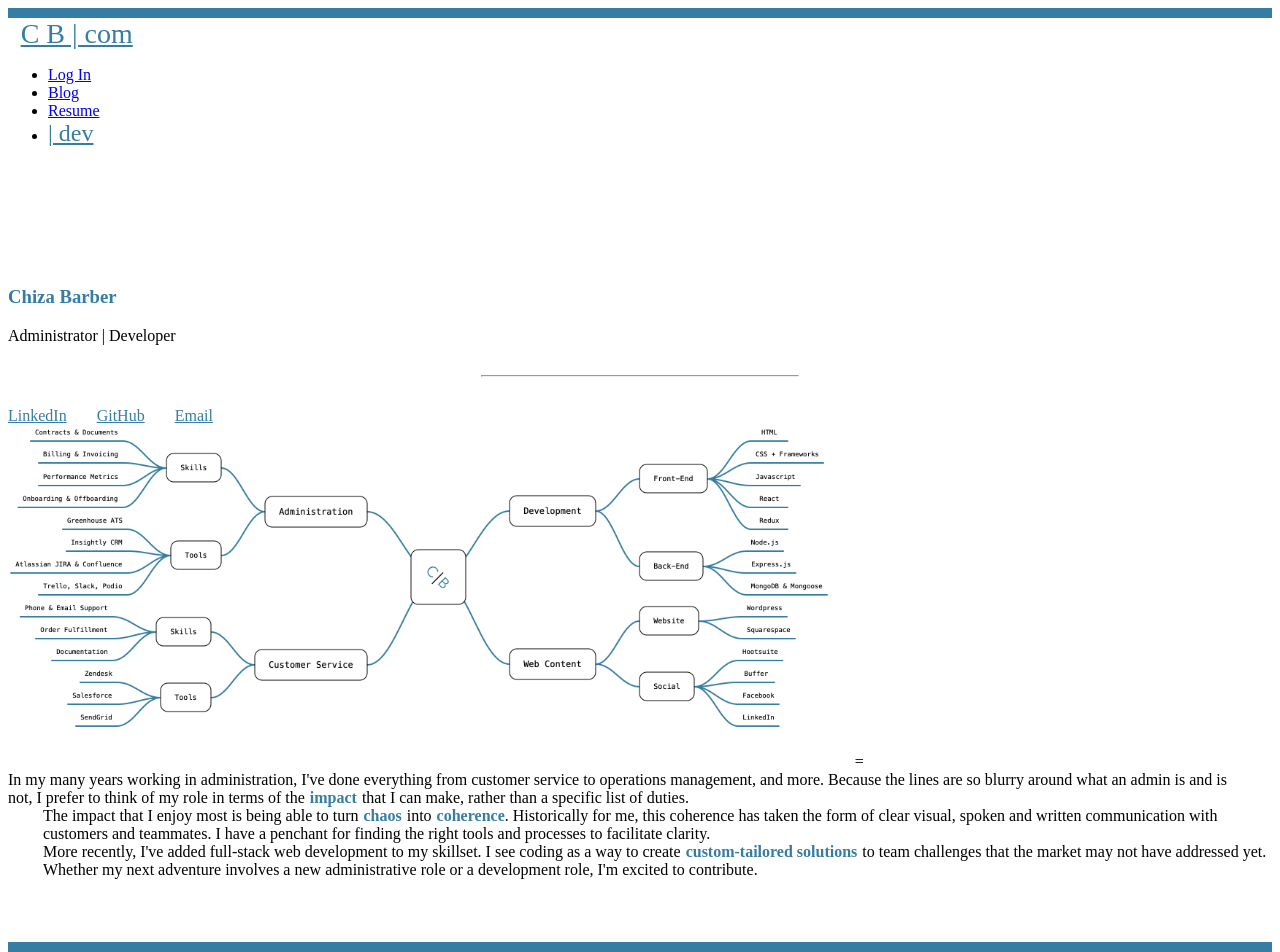
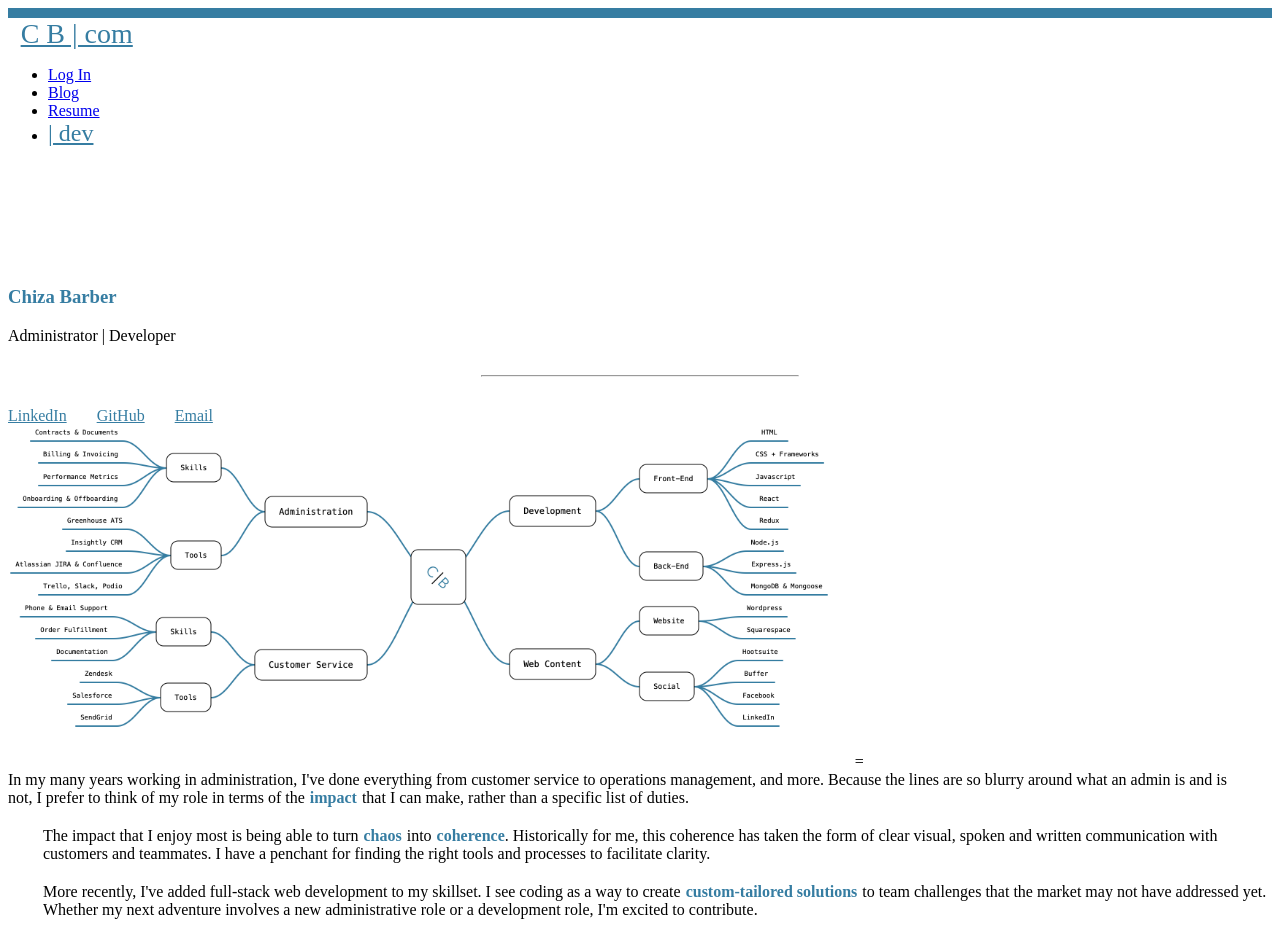
Before and after one commit to chizabarber/ssr-server, a React app: page / in a window 1280 px wide. Shown: the top 952 px of the page. Built offline with nearby package versions, Linux system fonts and the light colour scheme; the HTML template or start-up script is replaced by a standard one.

Commit message:
edited HomePage layout

```diff
--- a/src/client/pages/HomePage.js
+++ b/src/client/pages/HomePage.js
@@ -20,11 +20,12 @@ class HomePage extends Component {
     renderContent () {
         return (
             <div className='container'>
-                <div className='row' style={{ paddingBottom: '5%' }}>
+                <div className='row'>
                     <div
                         className='col s12 m12 l4'
                         style={{
-                            paddingRight: '35px'
+                            paddingRight: '35px',
+                            paddingBottom: '20px'
                         }}
                     >
                         In my many years working in administration,
@@ -47,7 +48,8 @@ class HomePage extends Component {
                         className='col s12 m12 l4'
                         style={{
                             paddingLeft: '35px',
-                            paddingRight: '35px'
+                            paddingRight: '35px',
+                            paddingBottom: '20px'
                         }}
                     >
                         The impact that I enjoy most is being able to turn
@@ -76,7 +78,8 @@ class HomePage extends Component {
                     <div
                         className='col s12 m12 l4'
                         style={{
-                            paddingLeft: '35px'
+                            paddingLeft: '35px',
+                            paddingBottom: '20px'
                         }}
                     >
                         More recently, I've added full-stack web
@@ -172,6 +175,7 @@ class HomePage extends Component {
                         backgroundColor: '#367da2',
                         height: '6%',
                         paddingTop: '1%',
+                        marginTop: '3%',
                         color: 'white'
                     }}
                 >
```
Also changed, not shown: public/bundle.js.
